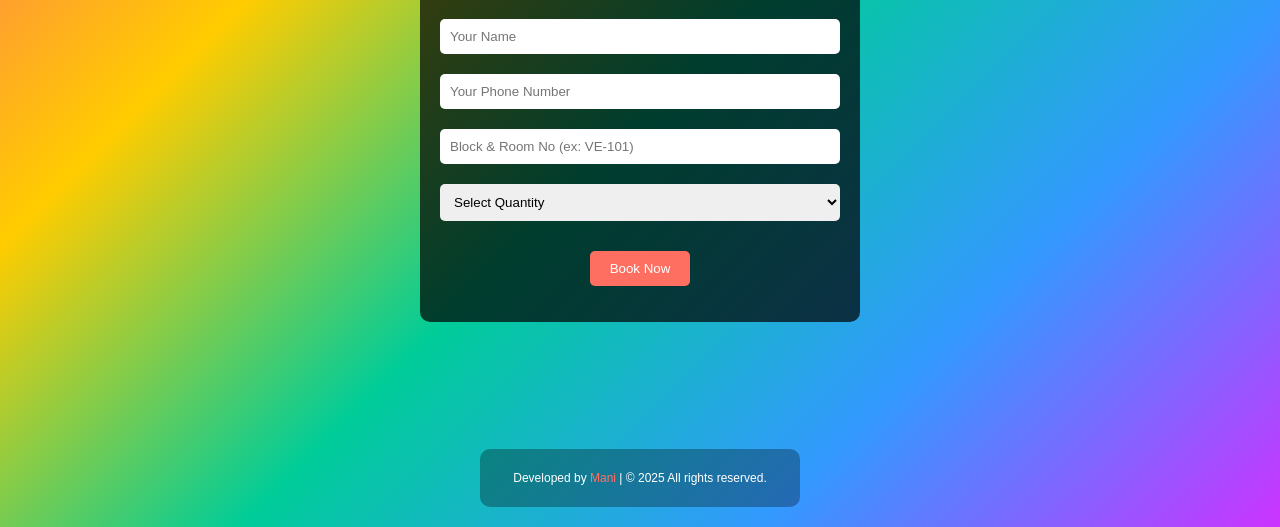
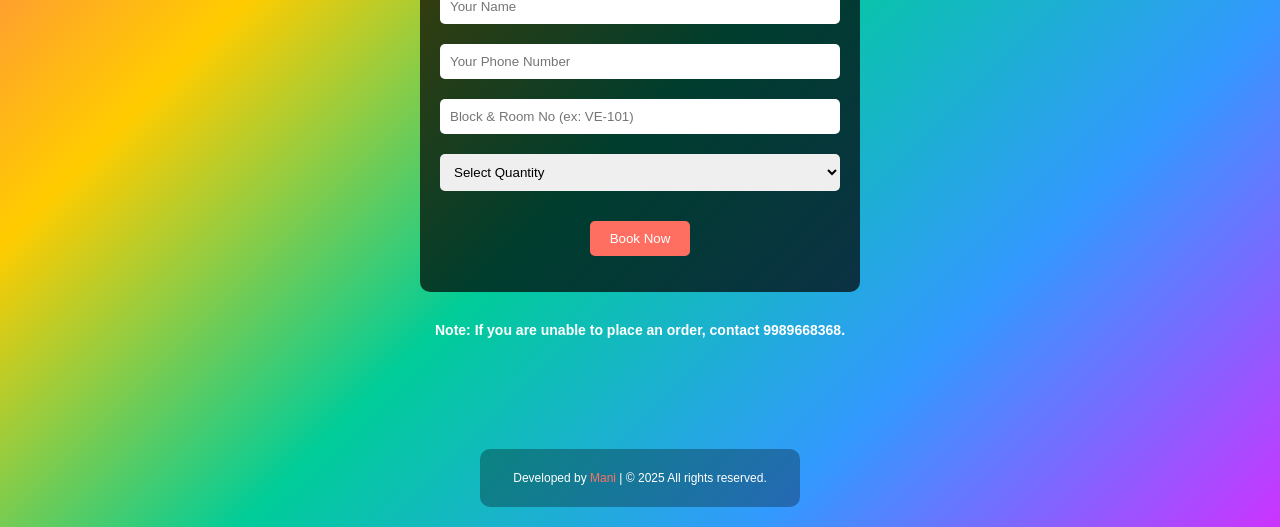
Before and after one commit to Manikanteswar1/Holicolours, a website: page public/index.html in a window 1280 px wide. Shown: the part 273-800 px from the top of the page. Drawn offline with Linux system fonts and the light colour scheme.

Commit message:
added contact note

```diff
--- a/public/index.html
+++ b/public/index.html
@@ -3,7 +3,7 @@
 <head>
   <meta charset="UTF-8">
   <meta name="viewport" content="width=device-width, initial-scale=1.0">
-  <title>Holi Colors</title>
+  <title>Holi Colours</title>
   <style>
     /* General Styles */
     body {
@@ -32,10 +32,9 @@
       background: rgba(0, 0, 0, 0.7);
       padding: 20px;
       border-radius: 10px;
-      margin-bottom: 40px;
+      margin-bottom: 20px;
       max-width: 400px;
       width: 90%;
-      margin: 20px auto;
     }
 
     input, select {
@@ -70,6 +69,13 @@
       font-size: 18px;
       font-weight: bold;
       margin-bottom: 10px;
+    }
+
+    .contact-note {
+      font-size: 14px;
+      font-weight: bold;
+      color: rgb(255, 255, 255);
+      margin-top: 10px;
     }
 
     /* Footer Styles */
@@ -126,7 +132,7 @@
 <body>
   <div class="wrapper">
     <div class="container">
-      <p class="delivery-text">Comfortable Doorstep Delivery</p>
+      <p class="delivery-text">Comfortable Door Delivery</p>
       <h1>Holi 1/2kg 5-Colour Combo @129Rs/- </h1>
       <form id="bookingForm">
         <input type="text" id="name" placeholder="Your Name" required>
@@ -144,6 +150,9 @@
       </form>
       <p id="message"></p>
     </div>
+
+    <!-- Contact Note Below Container -->
+    <p class="contact-note">Note: If you are unable to place an order, contact <strong>9989668368</strong>.</p>
   </div>
 
   <!-- Footer -->
```
